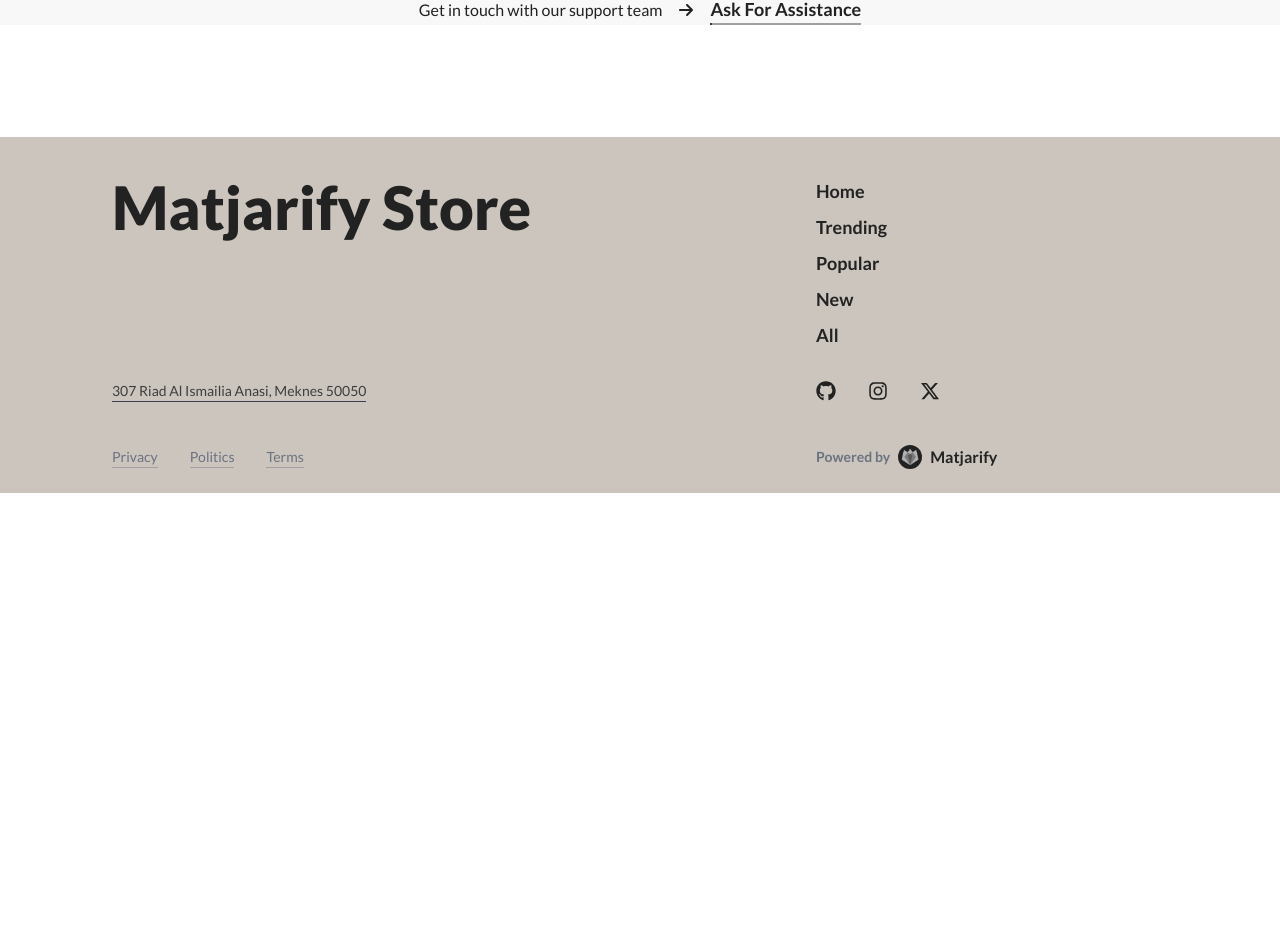
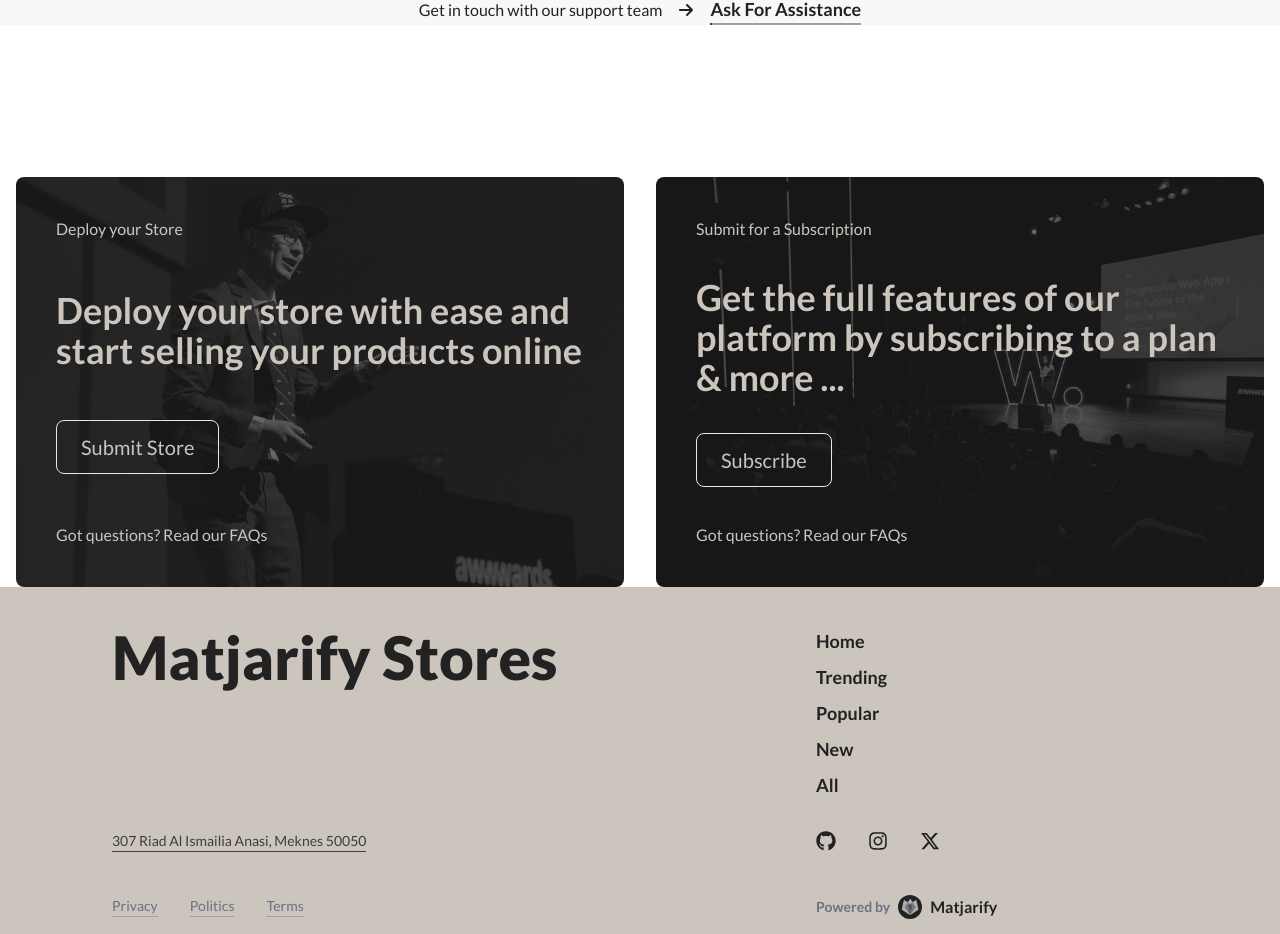
Before and after one commit to RyuzakiiL23/Matjarify-Stores, a Next.js app in the folder front-end/: page / in a window 1280 px wide. Shown: the part 4112-5046 px from the top of the page. Before the commit the page ends 4605 px from the top, so only its background shows below. Built offline with nearby package versions, Linux system fonts and the light colour scheme.

Commit message:
Subscription section

```diff
--- a/front-end/app/page.tsx
+++ b/front-end/app/page.tsx
@@ -1,6 +1,7 @@
 import Assistance from "@/components/Home/Collaborators/Assistance";
 import Hero from "@/components/Home/Hero/Hero";
 import Popular from "@/components/Home/Popular/Popular";
+import Subscriptions from "@/components/Home/Subsciriptions/Subscriptions";
 import Trending from "@/components/Home/Trending/Trending";
 import Image from "next/image";
 
@@ -11,6 +12,7 @@
       <Trending />
      <Popular />
      <Assistance />
+     <Subscriptions />
     </div>
   );
 }
--- a/front-end/components/Footers/Footers.tsx
+++ b/front-end/components/Footers/Footers.tsx
@@ -17,7 +17,7 @@
           <div
             className={`text-4xl md:text-6xl mt-10 text-primary font-extrabold `}
           >
-            Matjarify Store
+            Matjarify Stores
           </div>
         </ul>
         <ul
--- /dev/null
+++ b/front-end/components/Home/Subsciriptions/Subscriptions.tsx
@@ -0,0 +1,51 @@
+import Image from "next/image";
+import React from "react";
+
+export default function Subscriptions() {
+  const data = [
+    {
+      title: "Deploy your Store",
+      img: "/submit.jpg",
+      description:
+        "Deploy your store with ease and start selling your products online",
+      btn: "Submit Store",
+    },
+    {
+      title: "Submit for a Subscription",
+      img: "/member.jpg",
+      description:
+        "Get the full features of our platform by subscribing to a plan & more ...",
+      btn: "Subscribe",
+    },
+  ];
+
+  return (
+    <div className="grid lg:grid-cols-2">
+      {data.map((item, index) => (
+        <div key={index} className="relative h-fit w-full mt-10 px-4">
+          <div className="relative block lg:h-[32vw] h-[320px] w-full rounded-lg ">
+            <Image
+              src={item.img}
+              // height={400}
+              // width={400}
+              fill
+              alt="img 1"
+              style={{ objectFit: "cover" }}
+              className="rounded-lg w-full h-full"
+            />
+            <div className="absolute justify-between w-full h-full text-secbackground p-4 sm:p-6 md:p-8 xl:p-10">
+              <div className="flex flex-col justify-between h-full">
+                <h1>{item.title}</h1>
+                <p className="text-2xl sm:text-3xl md:text-4xl 2xl:text-5xl font-bold">{item.description}</p>
+                <button className="px-6 sm:text-xl 2xl:text-2xl py-3 bottom-0 border w-fit rounded-lg">
+                  {item.btn}
+                </button>
+                <p>Got questions? Read our FAQs</p>
+              </div>
+            </div>
+          </div>
+        </div>
+      ))}
+    </div>
+  );
+}
--- a/front-end/components/NavBar/NavBar.tsx
+++ b/front-end/components/NavBar/NavBar.tsx
@@ -1,9 +1,10 @@
 import { FaBars, FaMagnifyingGlass, FaUser } from "react-icons/fa6";
+import NavMenu from "./NavMenu";
 export default function NavBar() {
   return (
     <div className="flex items-center gap-4 md:h-16 h-14 text-primary px-4 py-1.5 lg:px-14">
         <div className="xl:hidden">
-            <FaBars className="cursor-pointer text-xl"/>
+            <NavMenu/>
         </div>
         <div>
             <h1 className="cursor-pointer font-extrabold text-2xl">M</h1>
--- /dev/null
+++ b/front-end/components/NavBar/NavMenu.tsx
@@ -0,0 +1,10 @@
+import React from "react";
+import { FaBars } from "react-icons/fa6";
+
+export default function NavMenu() {
+  return (
+    <div>
+      <FaBars className="cursor-pointer text-xl" />
+    </div>
+  );
+}
```
